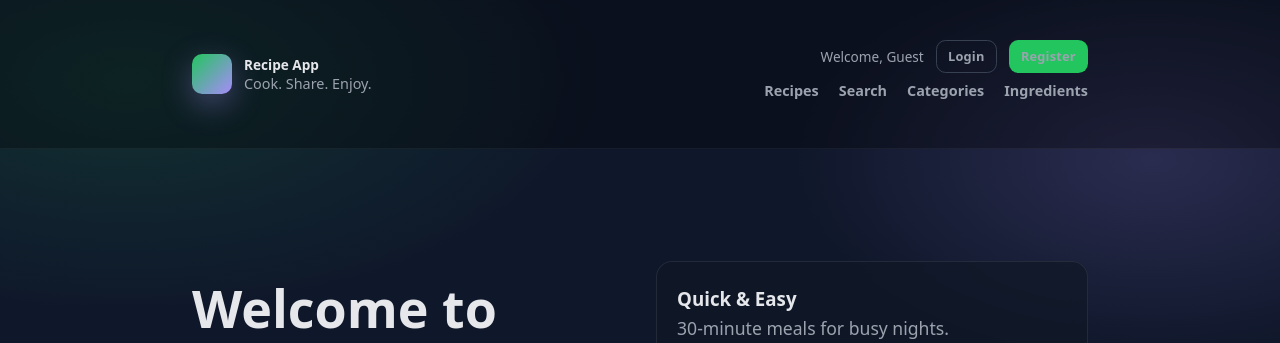
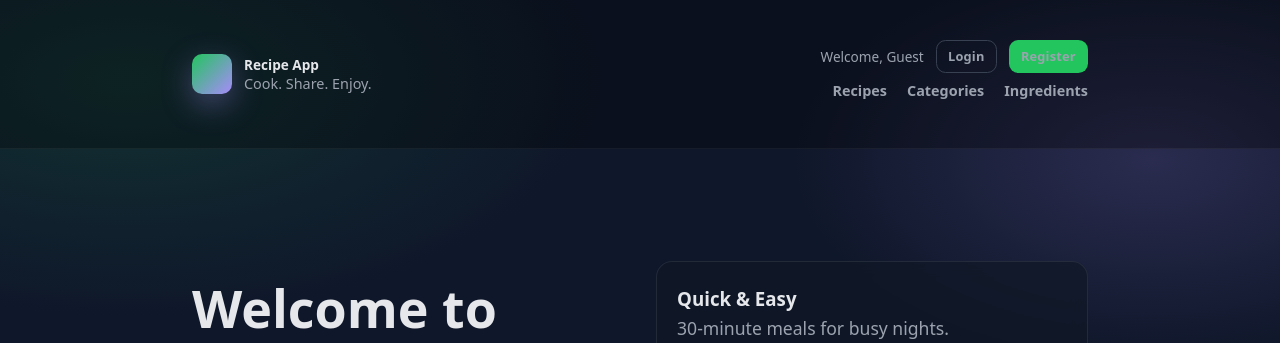
Before and after one commit to apirollijr/Django-Recipe-App, a Django app: page / in a window 1280 px wide. Shown: the top 343 px of the page. Run offline with Django 5.2, Linux system fonts and the light colour scheme.

Commit message:
Remove Search link from navigation menu

```diff
--- a/src/recipes/templates/recipes/recipe_list.html
+++ b/src/recipes/templates/recipes/recipe_list.html
@@ -44,7 +44,6 @@
         <nav class="main-nav">
           <a href="{% url 'recipes:home' %}">Home</a>
           <a href="{% url 'recipes:recipe_list' %}" class="active">Recipes</a>
-          <a href="{% url 'recipes:recipe_search' %}">Search</a>
           <a href="{% url 'categories:category_list' %}">Categories</a>
           <a href="{% url 'ingredients:ingredient_list' %}">Ingredients</a>
         </nav>
--- a/src/recipes/templates/recipes/recipe_search.html
+++ b/src/recipes/templates/recipes/recipe_search.html
@@ -203,7 +203,6 @@
         <nav class="main-nav">
           <a href="{% url 'recipes:home' %}">Home</a>
           <a href="{% url 'recipes:recipe_list' %}">Recipes</a>
-          <a href="{% url 'recipes:recipe_search' %}" class="active">Search</a>
           <a href="{% url 'categories:category_list' %}">Categories</a>
           <a href="{% url 'ingredients:ingredient_list' %}">Ingredients</a>
         </nav>
--- a/src/recipes/templates/recipes/recipes_home.html
+++ b/src/recipes/templates/recipes/recipes_home.html
@@ -43,7 +43,6 @@
         </button>
         <nav class="main-nav">
           <a href="{% url 'recipes:recipe_list' %}">Recipes</a>
-          <a href="{% url 'recipes:recipe_search' %}">Search</a>
           <a href="{% url 'categories:category_list' %}">Categories</a>
           <a href="{% url 'ingredients:ingredient_list' %}">Ingredients</a>
         </nav>
```
